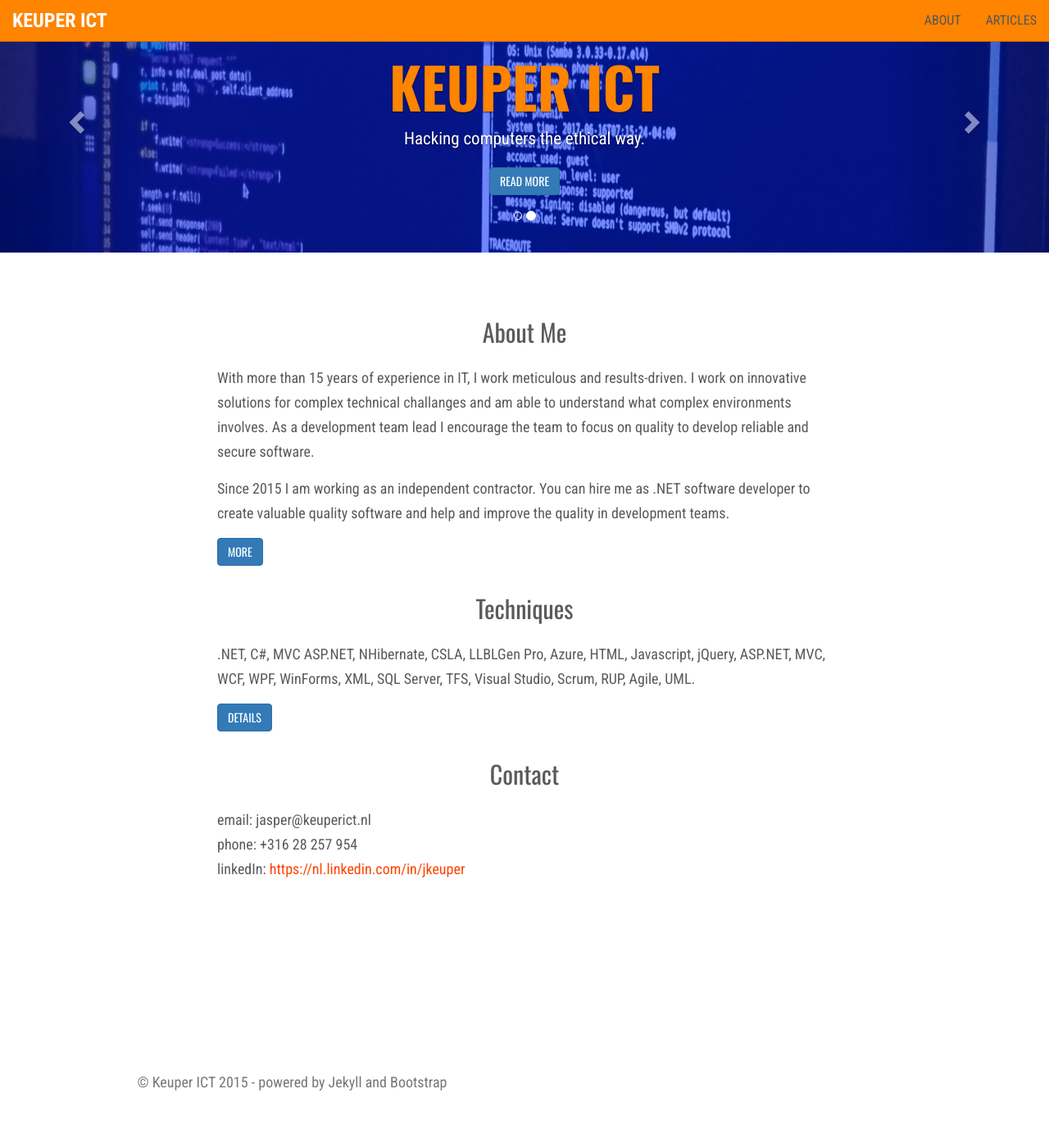
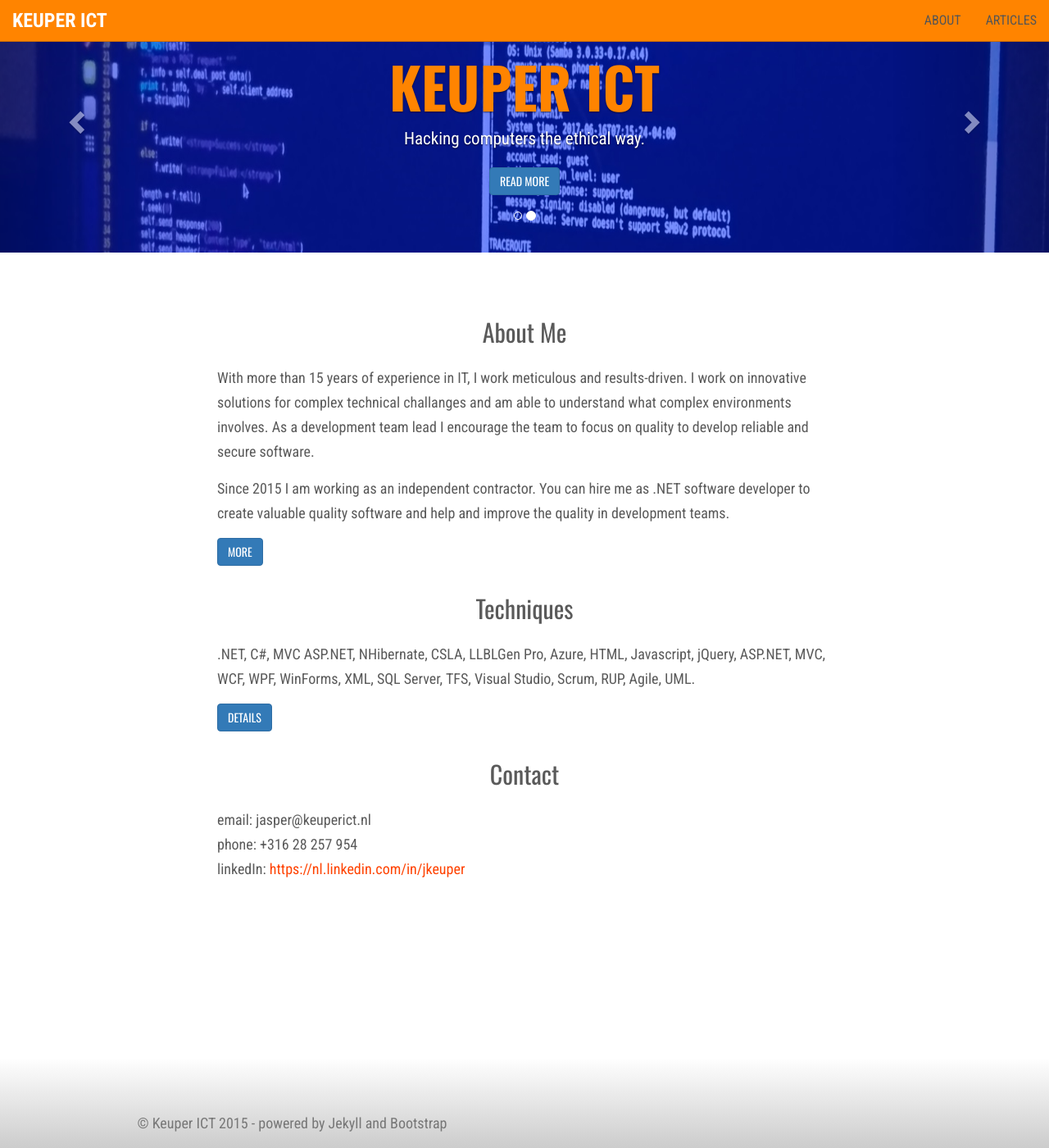
Before and after one commit to jkeuper/jkeuper.github.io, a Jekyll site: the page built from index.html, in a window 1280 px wide and 1400 px high, scrolled down 63 px. Shown: the whole window at 82% size. Built offline with Jekyll 4.4.1, drawn with Linux system fonts in a browser that asks for light colours; nearby versions of some CDN libraries; the list of posts is cut into pages by our own code.

Commit message:
modified looks of footer and header

```diff
--- a/_includes/header.html
+++ b/_includes/header.html
@@ -8,6 +8,13 @@
 
     <!-- Meta -->
     <meta charset="utf-8">
+    <!-- coloring header bar -->
+    <!-- Chrome, Firefox OS and Opera -->
+    <meta name="theme-color" content="#FF8400">
+    <!-- Windows Phone -->
+    <meta name="msapplication-navbutton-color" content="#FF8400">
+    <!-- iOS Safari -->
+    <meta name="apple-mobile-web-app-status-bar-style" content="#FF8400">
 
     <title>{% if page.title %}{{ page.title }} &infin; {{ site.data.global.title }}{% elsif post.title %}{{ post.title }} &infin; {{ site.data.global.title }}{% else %}{{ site.data.global.title }} &infin; {{ site.data.global.description }}{% endif %}</title>
     <meta http-equiv="X-UA-Compatible" content="IE=edge,chrome=1">
--- a/css/site.css
+++ b/css/site.css
@@ -3,7 +3,6 @@
 /* Padding below the footer and lighter body text */
 
 body {
-  padding-bottom: 40px;
   color: #5a5a5a;
 }
 
--- a/css/style.scss
+++ b/css/style.scss
@@ -237,6 +237,8 @@
 
 .site-footer {
     margin-top: 200px;
+    padding-top: 50px;
+    background: linear-gradient(180deg, #ffffff, #cccccc);
 }
 
 .pagination-wrap {
```
